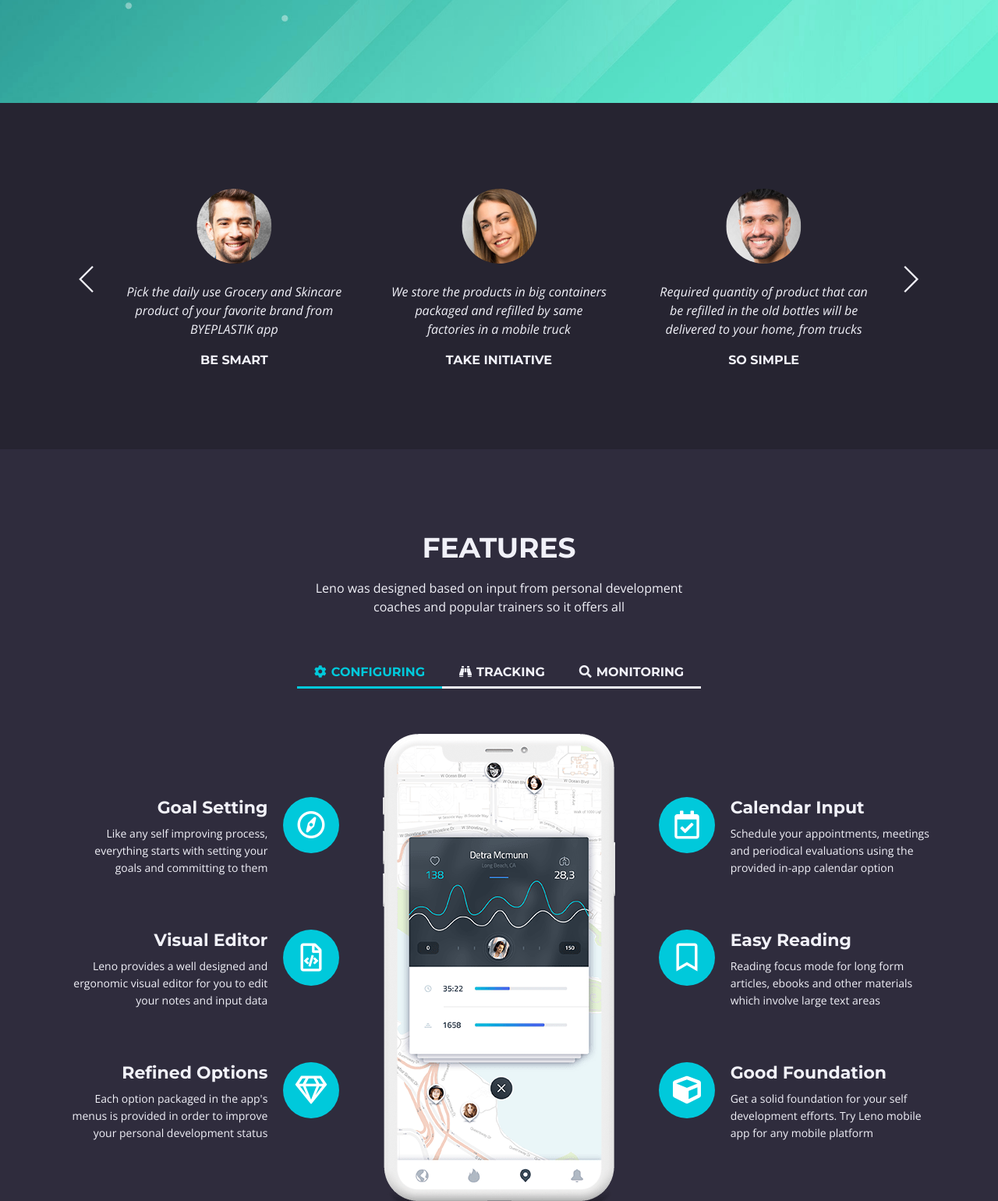
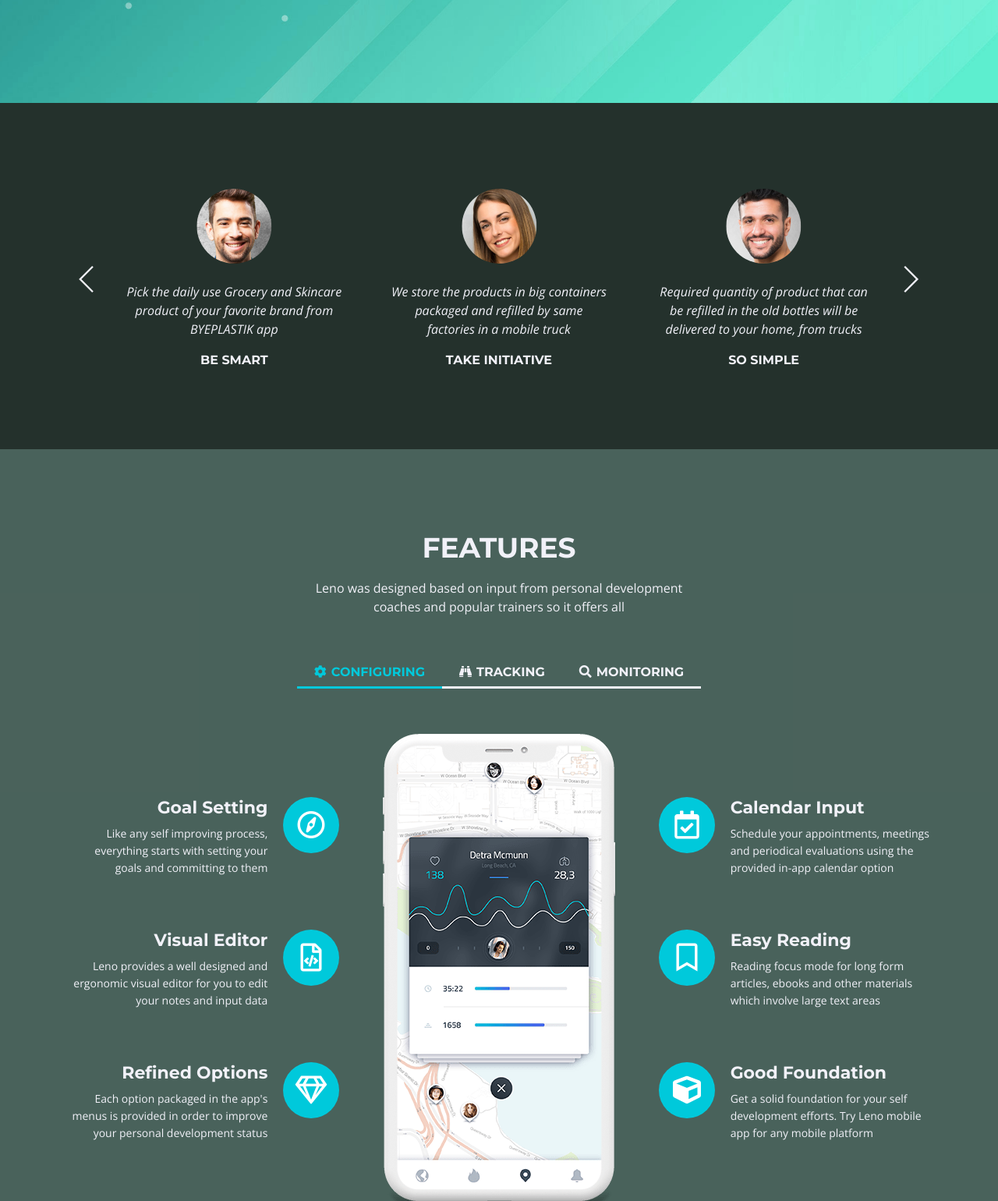
Before and after one commit to vai1205/byeplastik, a plain HTML site: page index.html in a window 1280 px wide. Shown: the part 764-2304 px from the top of the page at 78% size. Drawn offline with nearby package versions, Linux system fonts and the light colour scheme.

Commit message:
processing

```diff
--- a/css/styles.css
+++ b/css/styles.css
@@ -806,7 +806,7 @@ input[type='checkbox'] {
 .slider-1 {
 	padding-top: 6.875rem;
 	padding-bottom: 6.375rem;
-	background-color: #262431;
+	background-color: #24312c;
 }
 
 .slider-1 .slider-container {
@@ -867,7 +867,7 @@ input[type='checkbox'] {
 .tabs {
 	padding-top: 6.5rem;
 	padding-bottom: 4.25rem;
-	background-color: #2f2c3d;
+	background-color: rgba(19, 51, 42, 0.77);
 }
 
 .tabs h2 {
```
